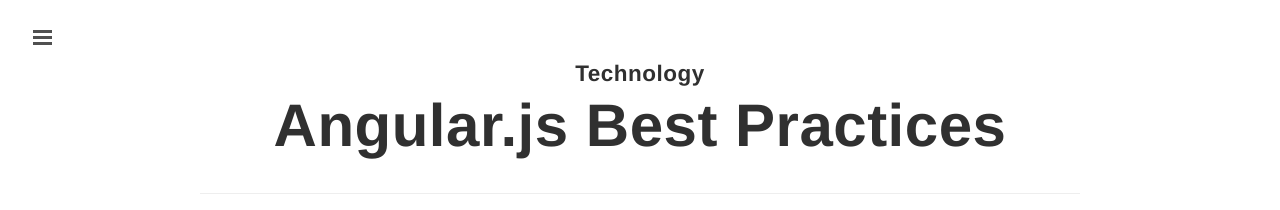
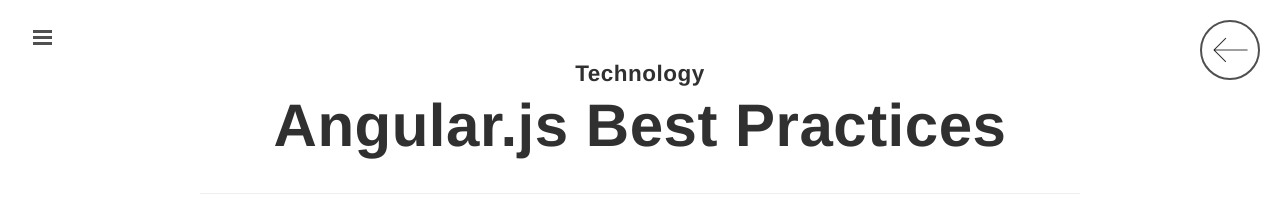
Before and after one commit to eyecuelab/labnotebook, a Jekyll site: the page built from _posts/2015-02-08-angular-js-best-practices.md, in a window 1280 px wide. Shown: the top 210 px of the page. Built offline with Jekyll 4.4.1, drawn with Linux system fonts in a browser that asks for light colours; some web fonts are replaced; Markdown is read by kramdown in place of the engine named in the settings.

Commit message:
add back arrow for post view

```diff
--- a/_layouts/post.html
+++ b/_layouts/post.html
@@ -1,6 +1,7 @@
 ---
 layout: default
 ---
+<a href="{{ site.baseurl }}"><div class="back-button"></div></a>
 
 <div class="post">
   <h3 class="post-category">{{ page.p-category }}</h3>
--- a/public/css/eyecuelabnotebook.css
+++ b/public/css/eyecuelabnotebook.css
@@ -308,6 +308,26 @@ div.author {
   margin-top: 3rem;
 }
 
+
+/*
+* Back Button
+*
+* Show the back button when viewing a post
+*/
+
+.back-button {
+  display: block;
+  position: fixed;
+  top: 1rem;
+  right: 1rem;
+  background-image: url("/public/images/arrow-left.png");
+  background-size: contain;
+  width: 3rem;
+  height: 3rem;
+  border-radius: 1.5rem;
+  border: 2px solid #505050;
+}
+
 /*
  * Sidebar
  *
```
Also changed, not shown: public/images/arrow-left.png (added), public/images/arrow-right.png (added).
